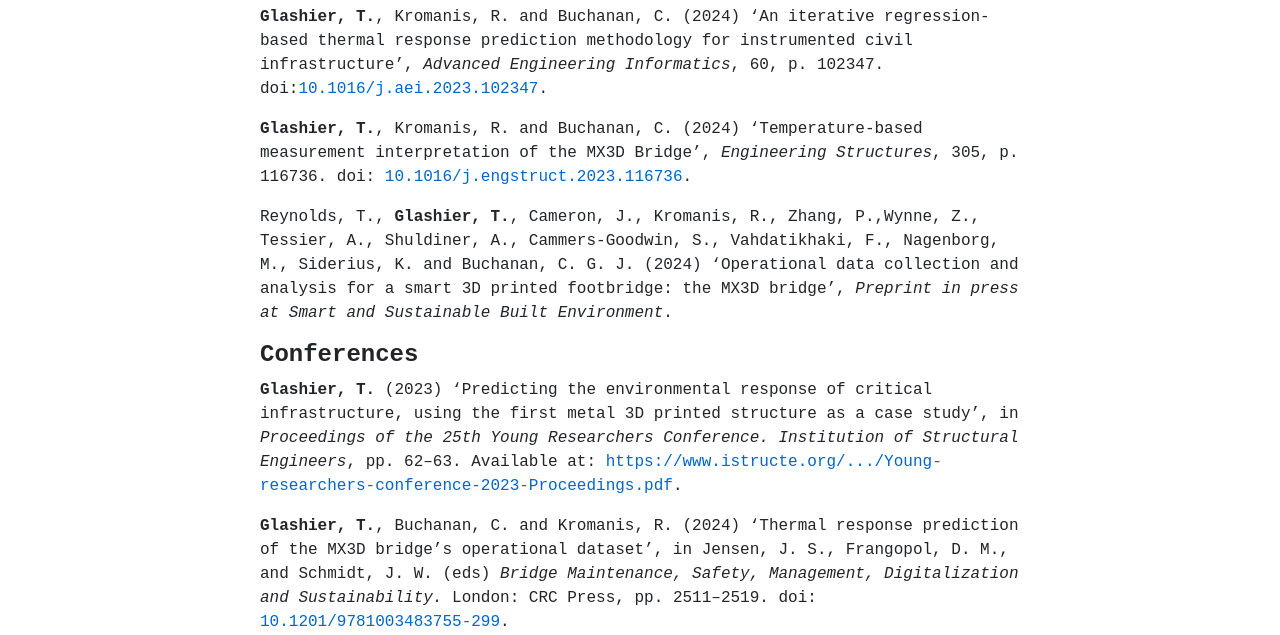
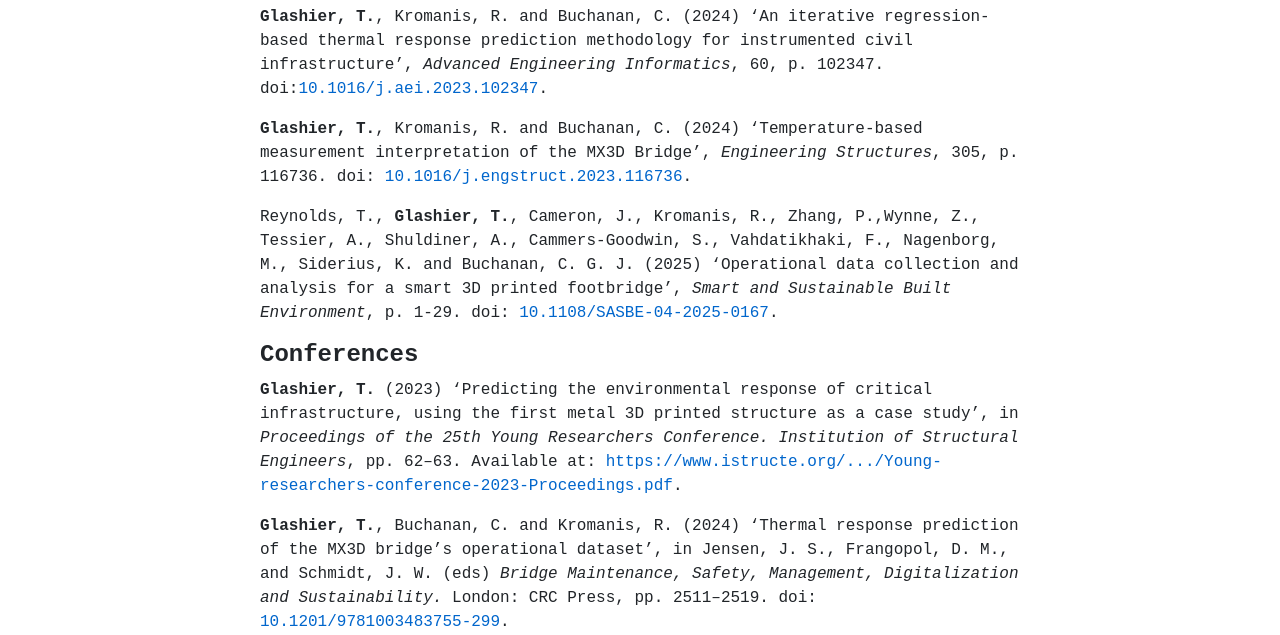
Before and after one commit to TheoGlashier/theoglashier.github.io, a plain HTML site: page papers.html in a window 1280 px wide. Shown: the part 165-800 px from the top of the page. Drawn offline with nearby package versions, Linux system fonts and the light colour scheme.

Commit message:
Add files via upload

```diff
--- a/papers.html
+++ b/papers.html
@@ -389,7 +389,7 @@
         <h3>Journal articles</h3>
 		<p><b>Glashier, T.</b>, Kromanis, R. and Buchanan, C. (2024) ‘An iterative regression-based thermal response prediction methodology for instrumented civil infrastructure’, <i>Advanced Engineering Informatics</i>, 60, p. 102347. doi:<a href="https://www.sciencedirect.com/science/article/abs/pii/S1474034623004755?via%3Dihub">10.1016/j.aei.2023.102347</a>.</p>
 		<p><b>Glashier, T.</b>, Kromanis, R. and Buchanan, C. (2024) ‘Temperature-based measurement interpretation of the MX3D Bridge’, <i>Engineering Structures</i>, 305, p. 116736. doi: <a href="https://www.sciencedirect.com/science/article/abs/pii/S0141029623011513?pes=vor">10.1016/j.engstruct.2023.116736</a>.</p>
-		<p>Reynolds, T., <b>Glashier, T.</b>, Cameron, J., Kromanis, R., Zhang, P.,Wynne, Z., Tessier, A., Shuldiner, A., Cammers-Goodwin, S., Vahdatikhaki, F., Nagenborg, M., Siderius, K. and Buchanan, C. G. J. (2024) ‘Operational data collection and analysis for a smart 3D printed footbridge: the MX3D bridge’, <i>Preprint in press at Smart and Sustainable Built Environment</i>.</p>
+		<p>Reynolds, T., <b>Glashier, T.</b>, Cameron, J., Kromanis, R., Zhang, P.,Wynne, Z., Tessier, A., Shuldiner, A., Cammers-Goodwin, S., Vahdatikhaki, F., Nagenborg, M., Siderius, K. and Buchanan, C. G. J. (2025) ‘Operational data collection and analysis for a smart 3D printed footbridge’, <i>Smart and Sustainable Built Environment</i>, p. 1-29. doi: <a href="https://www.emerald.com/sasbe/article-abstract/doi/10.1108/SASBE-04-2025-0167/1300866/Operational-data-collection-and-analysis-for-a?redirectedFrom=fulltext">10.1108/SASBE-04-2025-0167</a>.</p>
 
         <h3>Conferences</h3>
 		<p><b>Glashier, T.</b> (2023) ‘Predicting the environmental response of critical infrastructure, using the first metal 3D printed structure as a case study’, in <i>Proceedings of the 25th Young Researchers Conference. Institution of Structural Engineers</i>, pp. 62–63. Available at: <a href="https://www.istructe.org/getattachment/Resources/Training/Young-researchers-conference-2023/Young-researchers-conference-2023-Proceedings.pdf">https://www.istructe.org/.../Young-researchers-conference-2023-Proceedings.pdf</a>.</p>
```
